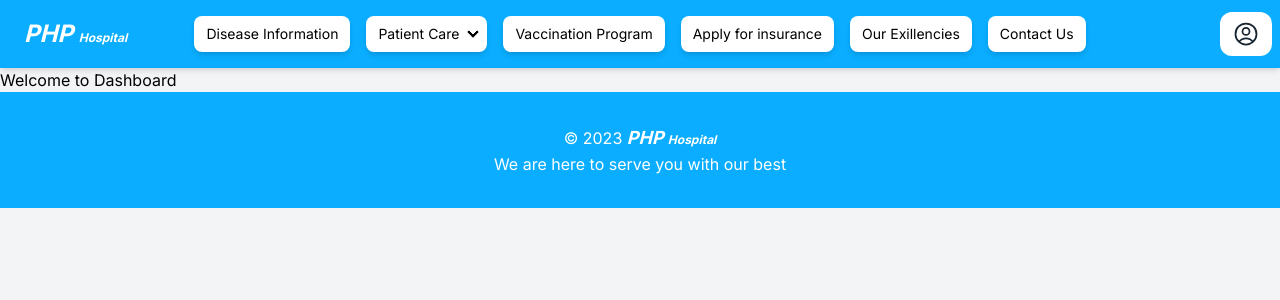
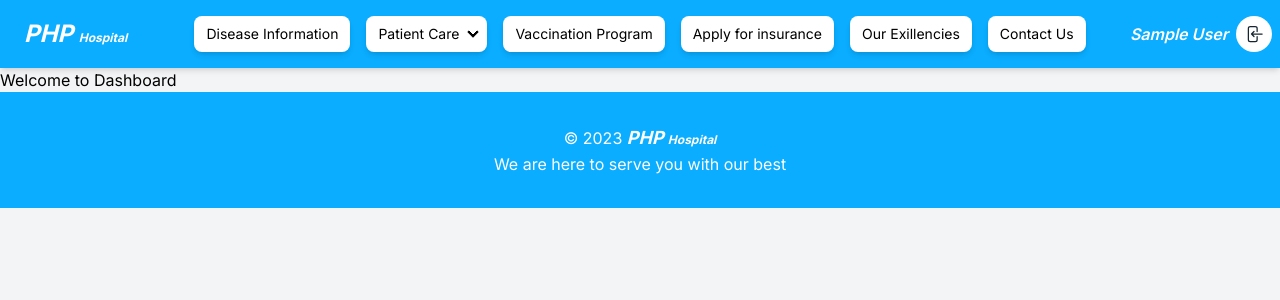
Before and after one commit to Fahim-2001/DBMS_Project_HMS, a Next.js app: page /dashboard in a window 1280 px wide. Shown: the top 300 px of the page. Built offline with nearby package versions, Linux system fonts and the light colour scheme; no server answers; sample sign-in values are in the browser's storage.

Commit message:
Raw email pass authentication completed

```diff
--- a/src/app/Components/Navbar/navbar.jsx
+++ b/src/app/Components/Navbar/navbar.jsx
@@ -1,8 +1,11 @@
-"use client"
+"use client";
+import { signOut, useSession } from "next-auth/react";
 import Link from "next/link";
 import React from "react";
 
 export default function Navbar() {
+  const session = useSession();
+  // console.log(session?.data?.user);
   const menuItems = (
     <>
       <li>
@@ -99,22 +102,56 @@ export default function Navbar() {
             {menuItems}
           </ul>
         </div>
-        <Link href="" className="bg-primary text-white normal-case px-4">
-          <p className="text-2xl font-bold italic">PHP <span className="text-xs">Hospital</span></p>
+        <Link href="/" className="bg-primary text-white normal-case px-4">
+          <p className="text-2xl font-bold italic">
+            PHP <span className="text-xs">Hospital</span>
+          </p>
         </Link>
       </div>
       <div className="navbar-center hidden lg:flex">
         <ul className="menu menu-horizontal px-1">{menuItems}</ul>
       </div>
-      <div className="navbar-end">
-        <Link href={"/signin"} className="btn-primary px-3 py-2 rounded-xl bg-white hover:bg-base-100">
+      <div className="navbar-end" title="Log Out">
+        {session.data ? (
+          <>
+            {
+              <p className="mx-2 text-white font-semibold italic">
+                {session?.data?.user?.name}
+              </p>
+            }
+            <div
+              className="btn-primary px-2 py-2 rounded-[50%] bg-white hover:bg-base-100"
+              onClick={() => signOut()}
+            >
+              <svg
+                xmlns="http://www.w3.org/2000/svg"
+                fill="none"
+                viewBox="0 0 24 24"
+                strokeWidth="1.5"
+                stroke="currentColor"
+                className="w-5 h-5"
+              >
+                <path
+                  strokeLinecap="round"
+                  strokeLinejoin="round"
+                  d="M15.75 9V5.25A2.25 2.25 0 0013.5 3h-6a2.25 2.25 0 00-2.25 2.25v13.5A2.25 2.25 0 007.5 21h6a2.25 2.25 0 002.25-2.25V15M12 9l-3 3m0 0l3 3m-3-3h12.75"
+                />
+              </svg>
+            </div>
+          </>
+        ) : (
+          <Link
+            href={"/signin"}
+            className="btn-primary px-2 py-2 rounded-[50%] bg-white hover:bg-base-100"
+            title="Log In"
+          >
             <svg
               xmlns="http://www.w3.org/2000/svg"
               fill="none"
               viewBox="0 0 24 24"
               strokeWidth={1.5}
               stroke="currentColor"
-            className="w-7 h-7"
+              className="w-5 h-5"
             >
               <path
                 strokeLinecap="round"
@@ -123,6 +160,7 @@ export default function Navbar() {
               />
             </svg>
           </Link>
+        )}
       </div>
     </div>
   );
--- a/src/app/Components/SignInForm/SignInForm.jsx
+++ b/src/app/Components/SignInForm/SignInForm.jsx
@@ -31,6 +31,7 @@ const SignInForm = () => {
       }
 
       setError("");
+      router.replace('/');
     } catch (error) {
       console.log(error.message);
     }
--- a/src/app/Components/SignUpForm/SignUpForm.jsx
+++ b/src/app/Components/SignUpForm/SignUpForm.jsx
@@ -1,5 +1,6 @@
 "use client";
 
+import { signIn } from "next-auth/react";
 import Link from "next/link";
 import { useRouter } from "next/navigation";
 import React, { useState } from "react";
@@ -19,9 +20,9 @@ export const SignUpForm = () => {
   function handleOnChange(changeEvent) {
     const reader = new FileReader();
 
-    reader.onload = function(onLoadEvent) {
+    reader.onload = function (onLoadEvent) {
       setImageSrc(onLoadEvent.target.result);
-    }
+    };
 
     reader.readAsDataURL(changeEvent.target.files[0]);
   }
@@ -104,7 +105,12 @@ export const SignUpForm = () => {
         form.reset();
         setImageSrc("");
         setError("");
-        toast.success('Registration Successful!', {
+        await signIn("credentials", {
+          email: email,
+          password: password,
+          redirect: true,
+        });
+        toast.success("Registration Successful!", {
           position: "top-right",
           autoClose: 5000,
           hideProgressBar: false,
@@ -113,11 +119,21 @@ export const SignUpForm = () => {
           draggable: true,
           progress: undefined,
           theme: "light",
-          });
-          router.push('/');
+        });
       } else {
-        console.log("User registration failed! ");
+        toast.warning("Registration Successful!", {
+          position: "top-right",
+          autoClose: 5000,
+          hideProgressBar: false,
+          closeOnClick: true,
+          pauseOnHover: true,
+          draggable: true,
+          progress: undefined,
+          theme: "light",
+        });
+        return;
       }
+      router.replace("/");
     } catch (error) {
       console.log(error.message);
     }
@@ -175,7 +191,13 @@ export const SignUpForm = () => {
             </div>
           </div>
 
-          {imageSrc && <img src={imageSrc} alt="User Profile Picture" className="h-24 w-24"/>}
+          {imageSrc && (
+            <img
+              src={imageSrc}
+              alt="User Profile Picture"
+              className="h-24 w-24"
+            />
+          )}
 
           <div>
             <label
--- /dev/null
+++ b/src/app/PrivateRoute/PrivateRoute.js
@@ -0,0 +1,16 @@
+"use client";
+import { useSession } from "next-auth/react";
+import { useRouter } from "next/navigation";
+
+const PrivateRoute = ({ children }) => {
+  const session = useSession();
+  const router = useRouter();
+
+  if (session?.data?.user) {
+    return children;
+  }
+
+  return router.replace('/signin');
+};
+
+export default PrivateRoute;
--- a/src/app/api/auth/[...nextauth]/route.js
+++ b/src/app/api/auth/[...nextauth]/route.js
@@ -5,7 +5,7 @@ import bcrypt from "bcryptjs";
 
 const connection = await pool.getConnection();
 
-const authOption = {
+export const authOption = {
   session: {
     strategy: "jwt",
   },
@@ -22,7 +22,6 @@ const authOption = {
         );
         connection.release();
         const user = data[0];
-        console.log(user);
 
         // Verification of email and password.
         if (credentials.email != user.email) {
@@ -40,6 +39,7 @@ const authOption = {
         if (!isMatched) {
           throw new Error("Invalid Password");
         }
+
         return {
           name: user.fullname,
           email: user.email,
@@ -50,6 +50,7 @@ const authOption = {
   secret: process.env.NEXTAUTH_SECRET,
   pages: {
     signIn: "/signin",
+    signUp: "/signup",
   },
 };
 
--- a/src/app/dashboard/page.jsx
+++ b/src/app/dashboard/page.jsx
@@ -1,9 +1,12 @@
-import React from 'react'
+import React from "react";
+import PrivateRoute from "../PrivateRoute/PrivateRoute";
 
 const Dashboard = () => {
   return (
-    <div>Welcome to Dashboard</div>
-  )
-}
+    <PrivateRoute>
+      <div>Welcome to Dashboard</div>
+    </PrivateRoute>
+  );
+};
 
 export default Dashboard;
--- a/src/app/signin/page.jsx
+++ b/src/app/signin/page.jsx
@@ -1,8 +1,15 @@
 
 import React from 'react'
 import SignInForm from '../Components/SignInForm/SignInForm';
+import { getServerSession } from 'next-auth';
+import { redirect } from 'next/navigation';
+import { authOption } from '../api/auth/[...nextauth]/route';
 
-const SignIn = () => {
+const SignIn = async() => {
+  const session = await getServerSession(authOption);
+
+  if(session) redirect("/");
+
   return (
     <div>
         <SignInForm></SignInForm>
--- a/src/app/signup/page.jsx
+++ b/src/app/signup/page.jsx
@@ -1,7 +1,15 @@
 import React from 'react'
 import { SignUpForm } from '../Components/SignUpForm/SignUpForm'
+import { getServerSession } from 'next-auth'
+import { redirect } from 'next/navigation'
+import { authOption } from '../api/auth/[...nextauth]/route'
 
-const SignUp = () => {
+
+const SignUp = async() => {
+  const session = await getServerSession(authOption);
+
+  if(session) redirect("/");
+
   return (
     <div><SignUpForm></SignUpForm></div>
   )
```
Lines whose indentation alone changed are shown as unchanged.
